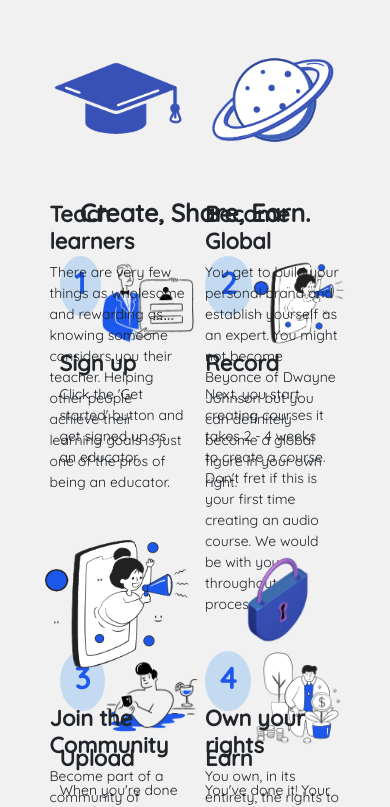
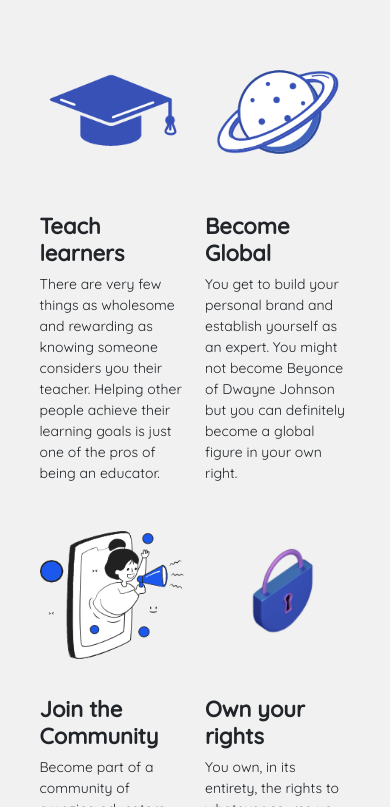
Before and after one commit to Memoryze/memoryze-web, a React (Create React App) app: page /for-educators in a window 390 px wide. Shown: the part 1193-2000 px from the top of the page. Built offline with nearby package versions, Linux system fonts and the light colour scheme; no server answers.

Commit message:
fixed the overlap issue and got rid of all the many media queries:

```diff
--- a/src/App.css
+++ b/src/App.css
@@ -15,10 +15,6 @@ body {
 	width: 100%;
 	position: absolute;
 	z-index: -1000;
-}
-.pitch-heading {
-}
-.pitch-paragraph {
 }
 .top-image {
 	width: 50%;
@@ -44,7 +40,6 @@ body {
 	margin-top: 130px;
 }
 .landing-section {
-	/* margin-top: 55px; */
 	padding-top: 55px;
 	z-index: 50;
 }
@@ -82,8 +77,3 @@ body {
 		margin: 10px;
 	}
 }
-/* @media (max-width: 400px) {
-	.create-share-earn {
-		margin-top: 600px;
-	}
-} */
--- a/src/Components/FAQsPage/FAQsPage.css
+++ b/src/Components/FAQsPage/FAQsPage.css
@@ -2,8 +2,6 @@
 	display: flex;
 	flex-direction: column;
 	padding: 50px 0;
-	/* justify-content: center; */
-	/* align-items: center; */
 }
 .faqs-heading {
 	font-size: 26px;
@@ -27,7 +25,6 @@
     font-size: 20px;
 }
 .active-btn {
-	/* background-color: #c4daf0; */
 	background-color: #40ff40;
 	color: black;
 }
--- a/src/Components/ForEducators/ForEducators.css
+++ b/src/Components/ForEducators/ForEducators.css
@@ -33,18 +33,14 @@
 .processes-contents-container {
 	display: grid;
 	width: 100%;
-	max-height: 500px;
 	grid-template-columns: 50% 50%;
-	grid-area: auto;
-	justify-content: space-between;
-	padding: 10px;
-	height: 100%;
 }
 .perks-heading,
 .processes-heading {
 	text-align: center;
 	font-size: 25px;
 	font-weight: bold;
+	margin-bottom: 30px;
 }
 .perk-image {
 	max-height: 150px;
@@ -78,7 +74,7 @@
 	padding: 15px;
 }
 .create-share-earn {
-	margin-top: 100px;
+	margin-top: 10px;
 	display: flex;
 	flex-direction: column;
 	width: 100%;
@@ -94,17 +90,14 @@
 	font-weight: bold;
 	color: #1d58ec;
 	border-radius: 100%;
-	/* margin-right: 10px; */
 }
 
 .process-image-container {
-	/* width: 77%; */
 	display: flex;
 }
 
 .process-image {
 	max-height: 150px;
-	/* width: 80%; */
 	width: 75%;
 	align-self: center;
 }
@@ -127,52 +120,4 @@
 	.process-texts {
 		width: 100%;
 	}
-	.create-share-earn{
-		margin-bottom: 300px;
-	}
 }
-/* Need to find a way to prevent the sections from overlapping
-This is a temporary fix */
-@media (min-width: 773px) and (max-width: 1048px) {
-	.create-share-earn {
-		margin-top: 200px;
-	}
-}
-
-@media (min-width: 553px) and (max-width: 785px) {
-	.create-share-earn {
-		margin-top: 480px;
-	}
-}
-@media (min-width: 410px) and (max-width: 500px) {
-	.create-share-earn {
-		margin-top: 650px;
-	}
-}
-
-@media (min-width: 540px) and (max-width: 558px) {
-	.create-share-earn {
-		margin-top: 515px;
-	}
-}
-
-@media (min-width: 320px) and (max-width: 380px) {
-	.create-share-earn {
-		margin-top: 830px;
-	}
-}
-@media (min-width: 374px) and (max-width: 378px) {
-	.create-share-earn {
-		margin-top: 700px;
-	}
-}
-@media (min-width: 275px) and (max-width: 374px) {
-	.create-share-earn {
-		margin-top: 1105px;
-	}
-}
-@media (min-width: 318px) and (max-width: 325px) {
-	.create-share-earn {
-		margin-top: 850px;
-	}
-}
--- a/src/Components/LandingView/LandingView.css
+++ b/src/Components/LandingView/LandingView.css
@@ -31,10 +31,7 @@
 	justify-content: space-between;
 	padding: 10px;
 }
-.features-heading {
-}
 .feature-image {
-	/* width: 40%; */
 	max-height: 150px;
 	align-self: center;
 }
@@ -147,7 +144,6 @@
 		display: grid;
 		width: 100%;
 		grid-template-columns: 48.5% 48.5%;
-		/* margin-left: -5vw; */
 	}
 }
 @media (max-width: 300px) {
```
